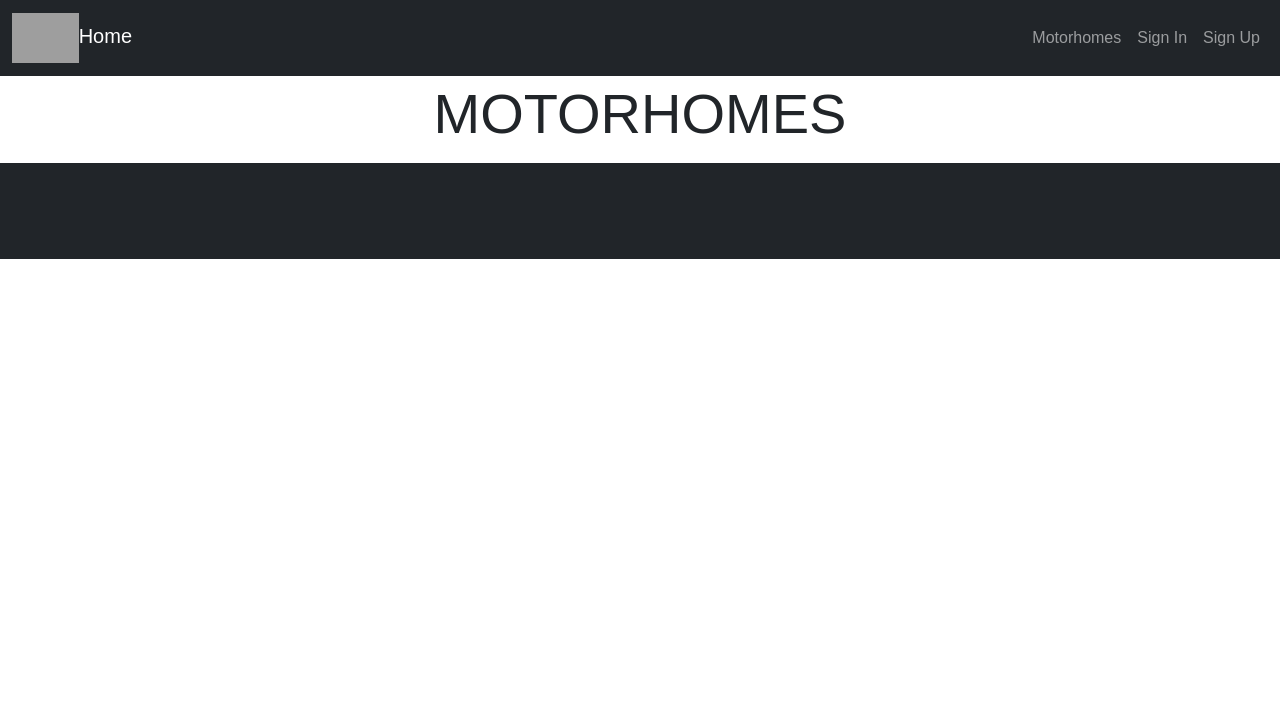
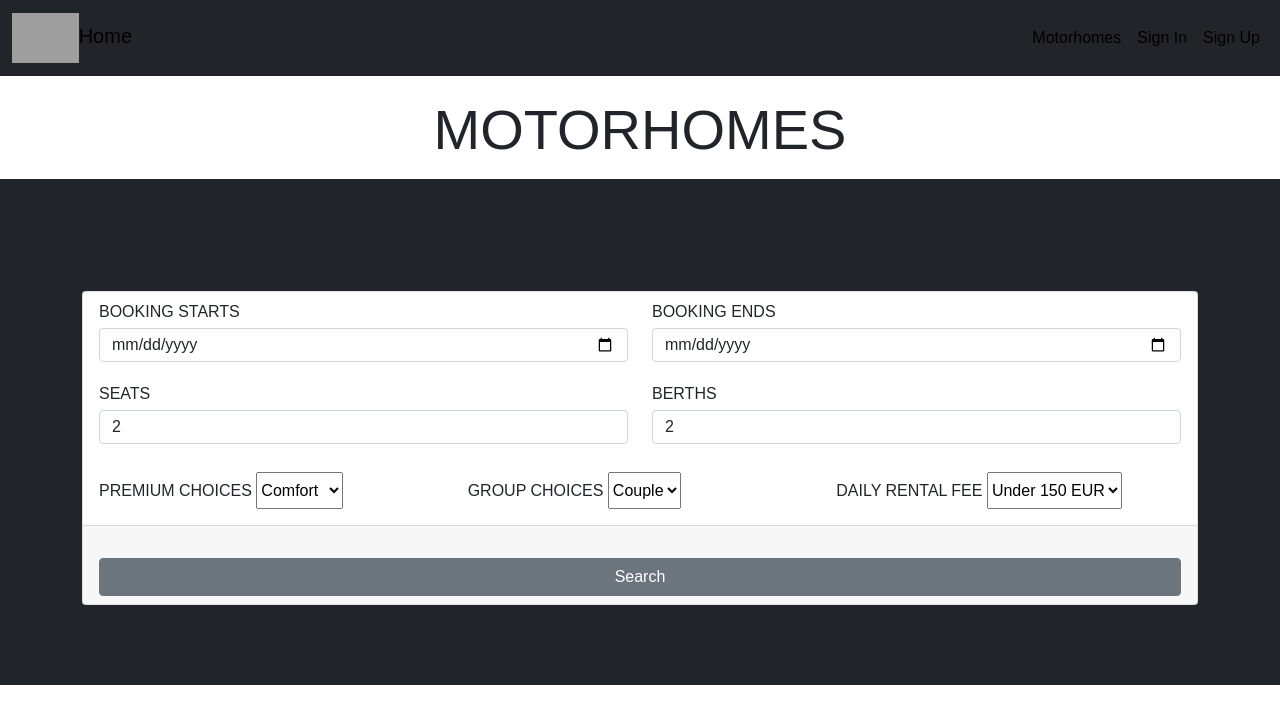
Before and after one commit to varroz56/mycaraone, a Django app: page /motorhomes/ in a window 1280 px wide. Shown: the top 724 px of the page. Run offline with Django 3.2, Linux system fonts and the light colour scheme; data that the repository does not hold is empty; parts of the project's set-up code (start-up, migrations or seed data) failed here and were passed over; some libraries are stand-ins or nearby versions; some web fonts are replaced; grey boxes are pictures that could not be loaded.

Commit message:
included filter form in motorhomes listings

```diff
--- a/motorhomes/static/motorhomes/styles.css
+++ b/motorhomes/static/motorhomes/styles.css
@@ -1,30 +1,49 @@
-body, html{
+body,
+html {
   height: 100%;
   overflow-x: hidden;
 }
-.motorhome-list-card:hover{
+.motorhome-list-card:hover {
   transform: scale(1.005);
   transition: 0.2sec;
 }
-a{
-    text-decoration: none;
-    color: black;
+a {
+  text-decoration: none !important;
+  color: black !important;
 }
-a:hover{
+
+a:hover {
   color: black;
 }
 
-.cover-image{
+.cover-image {
   width: 100%;
   height: auto;
 }
 .content-image {
   width: 100%;
   height: auto;
-
 }
-h1.details-text{
+h1.details-text {
   margin-left: auto;
   margin-right: auto;
-    width: 70%
+  width: 70%;
 }
+
+@media only screen and (max-device-width: 1024px) {
+  .filter-form {
+    min-width: 100% !important;
+  }
+}
+
+@media only screen and (min-device-width: 1024px) {
+  .filter-form {
+    left: 15%;
+    width: 70% !important;
+    color: #ddd;
+    background-color: #282e34;
+    text-align: center;
+    padding: 50px 80px;
+    top: 20%;
+  }
+}
--- /dev/null
+++ b/motorhomes/templates/motorhomes/includes/motorhome_filter.html
@@ -0,0 +1,106 @@
+{% extends 'base.html' %}{% load crispy_forms_tags %} {% load static %} {% block extra_css %}
+<link
+  rel="stylesheet"
+  type="text/css"
+  href="{% static 'profiles/styles.css' %}"
+/>
+{% endblock %} {% block subtitle %}{% endblock %} {% block main_content %}
+<div class="mt-3 pt3"></div>
+<div class="album py-5 bg-dark">
+  <div class="card filter-form">
+    <div class="card-text d-flex"></div>
+    <form id="address" action="" method="POST" enctype="multipart/form-data">
+      {% csrf_token %}
+      <fieldset class="rounded px-3 py-2 text-uppercase">
+        <div class="row">
+          <div class="col-md-6">
+            <span class="field-label">Booking starts</span>
+            <input
+              type="date"
+              class="form-control py-1 my-1"
+              id="start_date"
+              name="start_date"
+              aria-describedby="dateHelp"
+            />
+          </div>
+          <div class="col-md-6">
+            <span class="field-label">Booking ends</span>
+            <input
+              type="date"
+              class="form-control py-1 my-1"
+              id="end_date"
+              name="end_date"
+              aria-describedby="dateHelp"
+            />
+          </div>
+        </div>
+      </fieldset>
+      <fieldset class="rounded px-3 py-2 text-uppercase inline">
+        <div class="row">
+          <div class="col-md-6">
+            <span class="fieldset-label">Seats</span>
+            <input
+              type="number"
+              class="form-control py-1 my-1"
+              id="required_seats"
+              name="required_seats"
+              aria-describedby="numberHelp"
+              value="2"
+            />
+          </div>
+          <div class="col-md-6">
+            <span class="fieldset-label">Berths</span>
+            <input
+              type="number"
+              class="form-control py-1 my-1"
+              id="required_berths"
+              name="required_berths"
+              aria-describedby="numberHelp"
+              value="2"
+            />
+          </div>
+        </div>
+      </fieldset>
+      <fieldset class="rounded px-3 py-2 text-uppercase">
+        <div class="row">
+          <div class="col-md-4">
+            <span class="field-label py-2 my-2">premium choices</span>
+            <select class="py-2 my-2" id="premium_choices">
+              <option value="BASIC">Basic</option>
+              <option value="COMFORT" selected>Comfort</option>
+              <option value="PREMIUM">Premium</option>
+            </select>
+          </div>
+          <div class="col-md-4">
+            <span class="field-label py-2 my-2">Group choices</span>
+            <select class="py-2 my-2" id="premium_choices">
+              <option value="SINGLE">Single</option>
+              <option value="COUPLE" selected>Couple</option>
+              <option value="FAMILY">Family</option>
+            </select>
+          </div>
+          <div class="col-md-4">
+            <span class="field-label py-2 my-2">daily rental fee</span>
+            <select class="py-2 my-2" id="daily_rental_fee_choices">
+              <option value="UNDER100">Under 100 EUR</option>
+              <option value="UNDER150" selected>Under 150 EUR</option>
+              <option value="UNDER200">Under 200 EUR</option>
+              <option value="200ABOVE">200 and above</option>
+            </select>
+          </div>
+        </div>
+      </fieldset>
+      <div class="card-footer">
+        <div class="card-text">
+          <input
+            class="w-100 btn btn-secondary mt-4"
+            type="submit"
+            name="Search"
+            value="Search"
+          />
+        </div>
+      </div>
+    </form>
+  </div>
+</div>
+  {% endblock %}
--- a/motorhomes/templates/motorhomes/motorhome_details.html
+++ b/motorhomes/templates/motorhomes/motorhome_details.html
@@ -1,6 +1,7 @@
-{% extends 'base.html' %}{% block main_content %} {% load static %} {% block extra_css %}
+{% extends 'base.html' %}{% load static %} {% block extra_css %}
 <link rel="stylesheet" href="{% static 'motorhomes/styles.css' %}" />
-{% endblock %} {% include 'includes/navbar.html' %}
+{% endblock %} {% block subtitle %}{{motorhome.nickname}} {% endblock %}{% block navbar %}{% include 'includes/navbar.html' %}{% endblock %}
+{% block main_content %}
 <div class="my-2 py-3"></div>
 <a class="w-100 btn btn-secondary mt-4" href="{% url 'motorhomes' %}" >Back to the Motorhome Listing</a>
 <img
--- a/motorhomes/templates/motorhomes/motorhomes.html
+++ b/motorhomes/templates/motorhomes/motorhomes.html
@@ -1,10 +1,12 @@
-{% extends 'base.html' %}{% block main_content %} {% load static %} {% block extra_css %}
+{% extends 'base.html' %}{% load static %} {% block extra_css %}
 <link rel="stylesheet" href="{% static 'motorhomes/styles.css' %}" />
-{% endblock %} {% include 'includes/navbar.html' %}
+{% endblock %} {% block subtitle %}Motorhomes {% endblock %}{% block navbar %}{% include 'includes/navbar.html' %}{% endblock %}
+{% block main_content %}
 <div class="my-3 py-3 bg-dark"></div>
-<p class="display-4 text-uppercase text-center pt-3">motorhomes</p>
+<p class="display-4 text-uppercase text-center mt-4 pt-4">motorhomes</p>
 <div class="album py-5 bg-dark">
   <div class="container">
+    {% include 'motorhomes/includes/motorhome_filter.html' %}
     <div class="row row-cols-1 row-cols-sm-2 row-cols-md-3 g-3">
       {% for motorhome in motorhomes %}
       <div class="col">
@@ -12,24 +14,24 @@
           class="motorhome-list-details-link"
           href="{% url 'motorhome_details' motorhome.id %}"
         >
-          <div class="card shadow-sm motorhome-list-card">
+          <div class="card shadow-sm motorhome-list-card  text-uppercase">
             <img
               class="motorhome-card-picture"
               src="/media/{{motorhome.picture1}}"
               alt="{{motorhome.nickname}} Picture"
             />
             <div class="card-body">
-              <p class="card-text">{{motorhome.nickname}}</p>
-                <p class="card-text">Category: {{motorhome.category}}</p>
-                <p class="card-text">
+              <p class="card-text text-black">{{motorhome.nickname}}</p>
+                <p class="card-text text-black">Category: {{motorhome.category}}</p>
+                <p class="card-text text-black">
                   Confortable for: {{motorhome.good_for_groups}}
                 </p>
-                <p class="card-text"> Seats: {{motorhome.seats}}</p>
-                <p class="card-text">
+                <p class="card-text text-black"> Seats: {{motorhome.seats}}</p>
+                <p class="card-text text-black">
                   Sleep: {{motorhome.persons_to_sleep}}
                 </p>
                 <p class="card-footer">
-                  <div class="card-text">
+                  <div class="card-text text-black">
                     Daily Rental fee: {{motorhome.daily_rental_fee}} EUR
                   </div>
                 </p>
```
Lines whose indentation alone changed are shown as unchanged.
